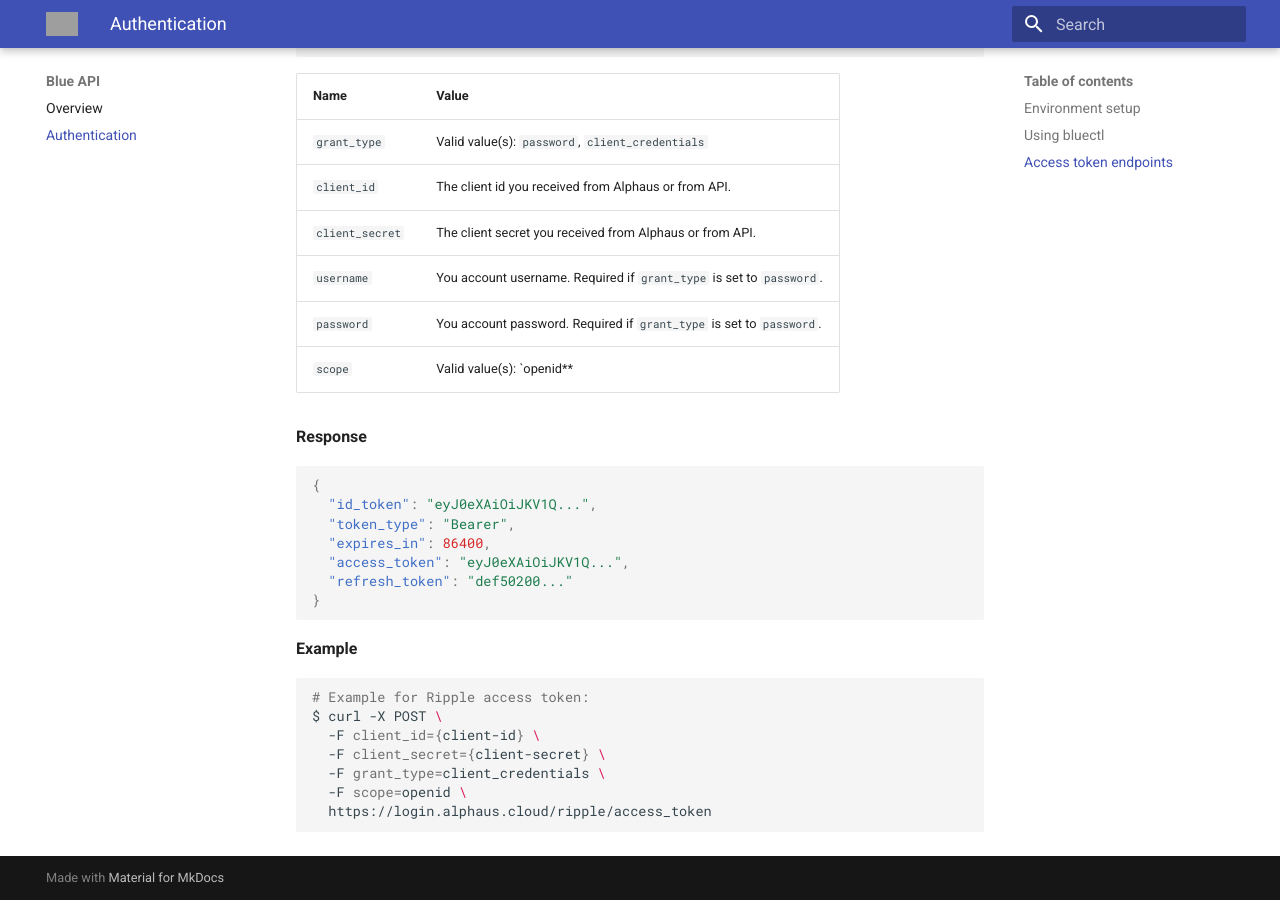
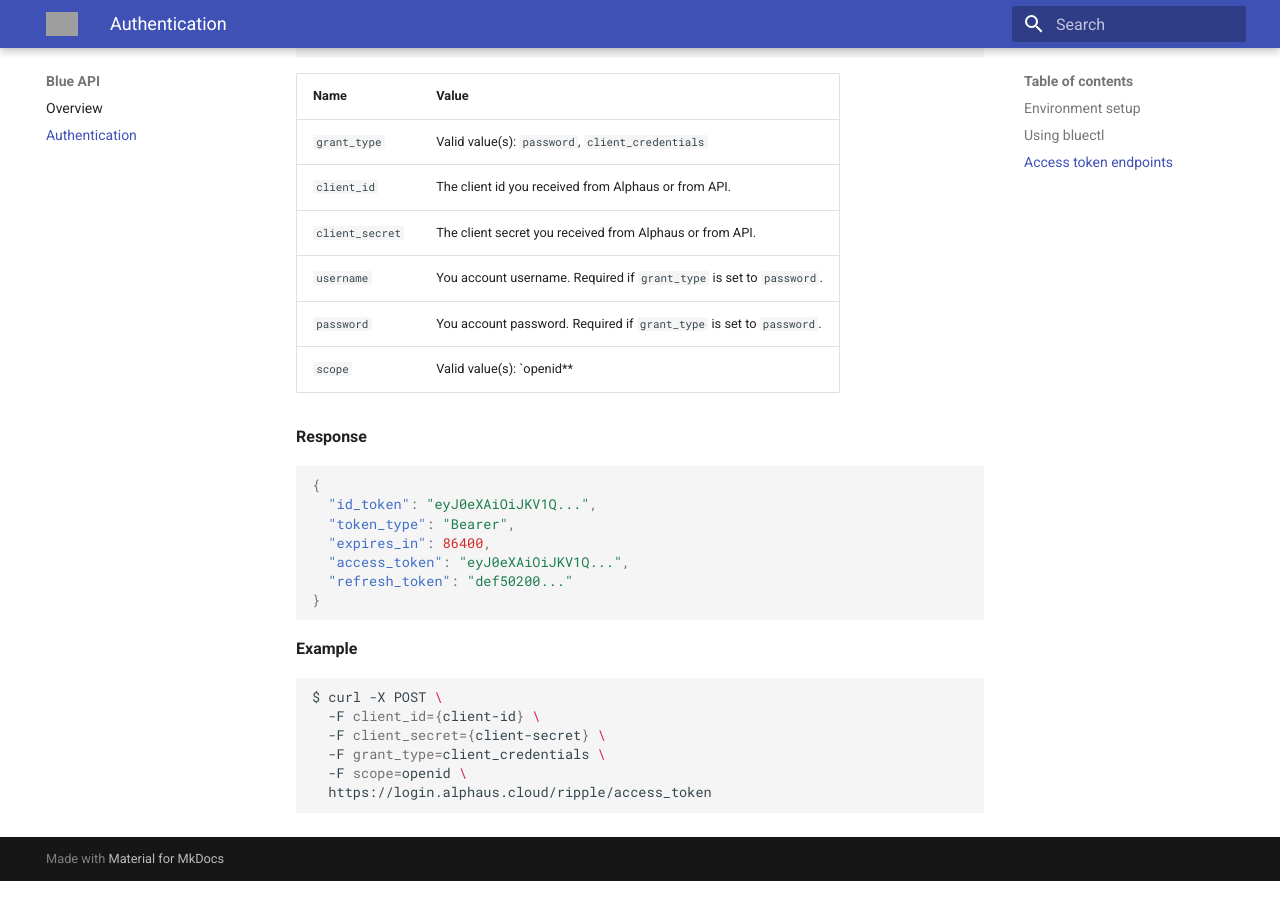
Before and after one commit to alphauslabs/tmpdocs, an MkDocs documentation site: the page built from docs/blueapi/authentication.md, in a window 1280 px wide and 900 px high, scrolled down 2830 px. Built offline with MkDocs 1.6.1 and Material for MkDocs 9.7.7, drawn with Linux system fonts in a browser that asks for light colours; grey boxes are pictures that could not be loaded.

Commit message:
chore: auth

````diff
--- a/docs/blueapi/authentication.md
+++ b/docs/blueapi/authentication.md
@@ -137,7 +137,6 @@ Content-Type: multipart/form-data
 **Example**
 
 ```sh
-# Example for Ripple access token:
 $ curl -X POST \
   -F client_id={client-id} \
   -F client_secret={client-secret} \
````
